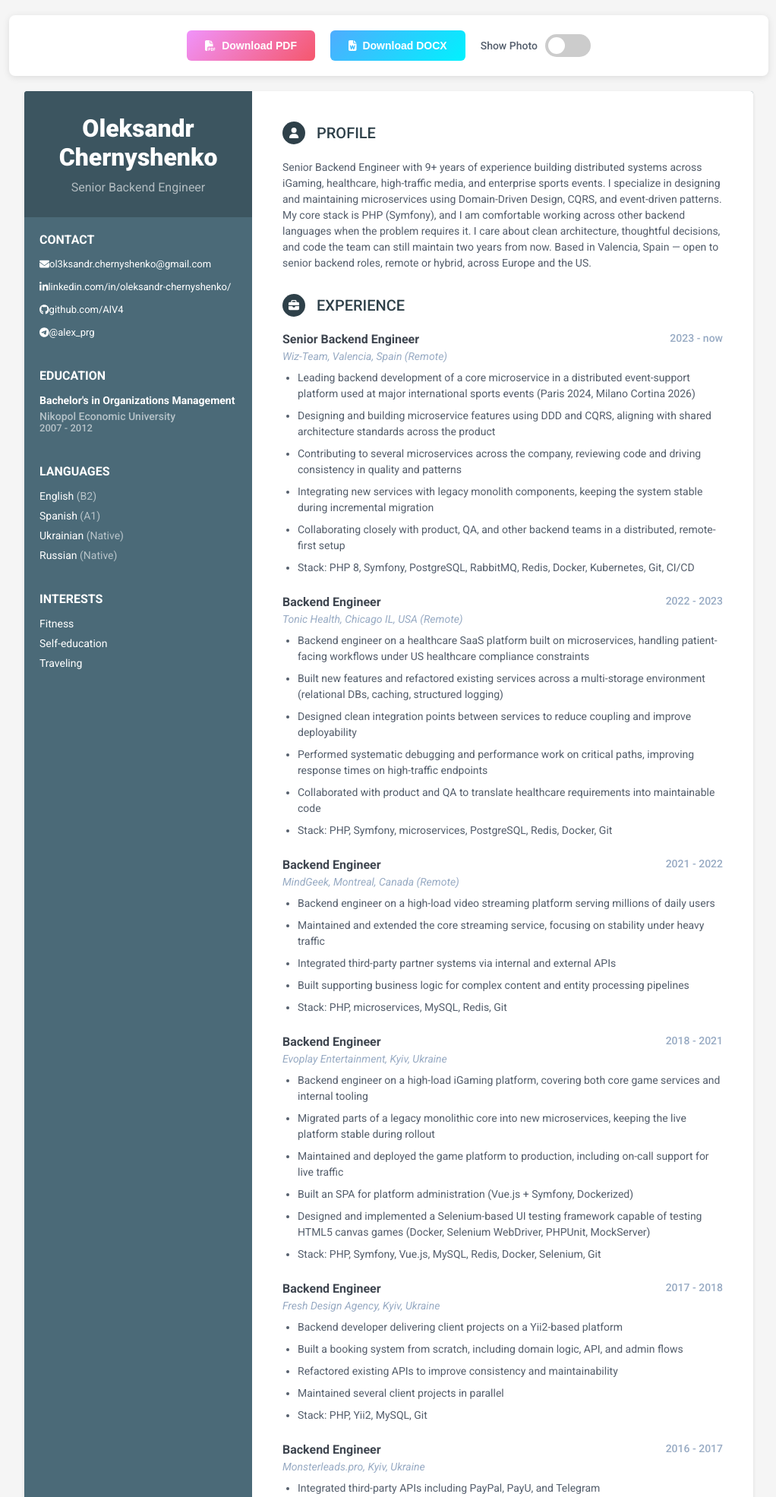
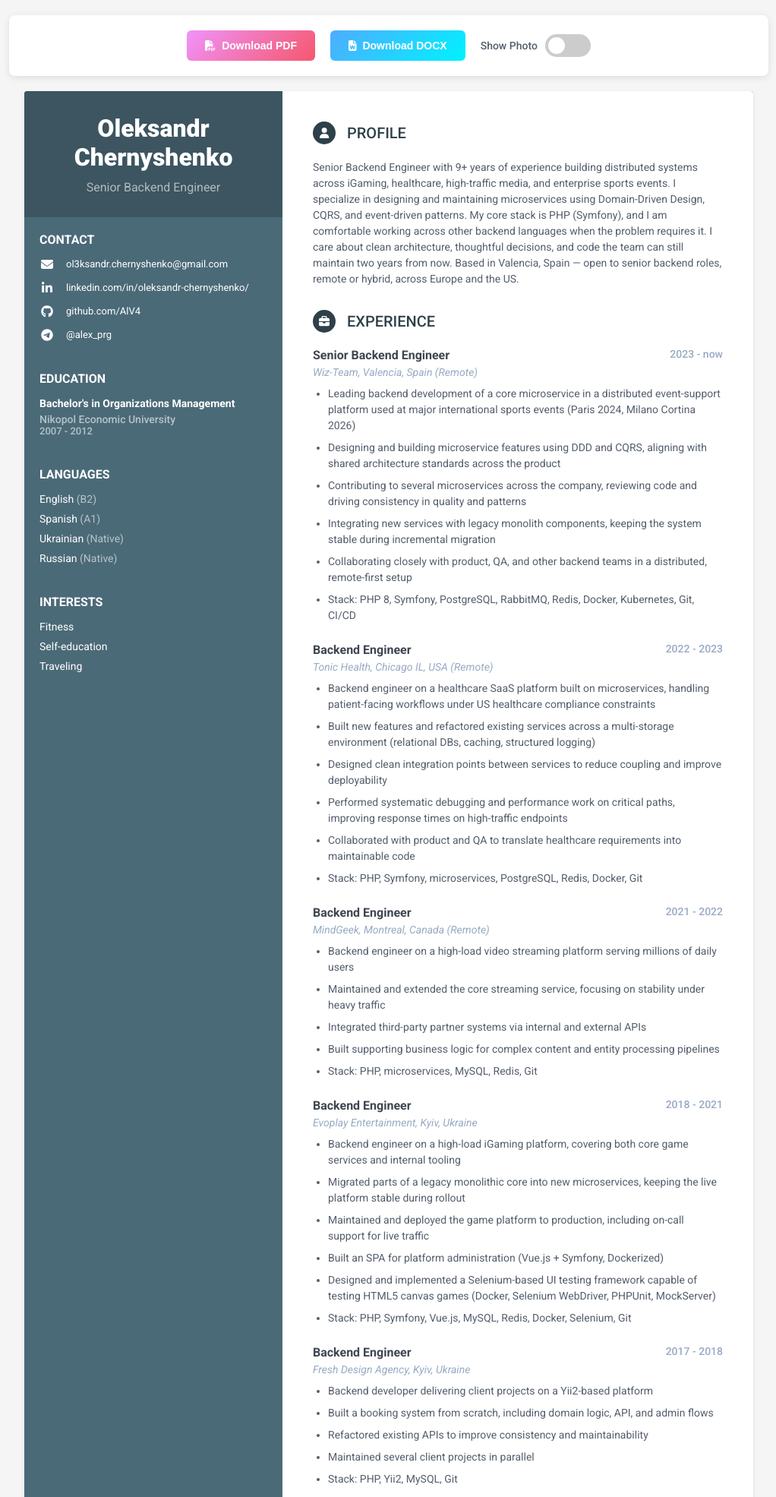
Before and after one commit to AlV4/cv, a PHP site: page / in a window 1280 px wide. Shown: the top 1971 px of the page at 76% size, without its empty margins (128-1150 px from the left). Run offline with PHP 8.4, Linux system fonts and the light colour scheme; some libraries are stand-ins or nearby versions.

Commit message:
Fixed styles

```diff
--- a/assets/css/styles.css
+++ b/assets/css/styles.css
@@ -147,7 +147,7 @@ input:checked + .toggle-slider:before {
     background: #4B6A78;
     position: absolute;
     left: 0;
-    width: 300px;
+    width: 340px;
     height: 100%;
     min-height: 800px;
     color: #fff;
@@ -218,7 +218,8 @@ input:checked + .toggle-slider:before {
     margin-bottom: 0;
 }
 
-.contact-list i {
+.contact-list i,
+.contact-list svg {
     margin-right: 15px;
     font-size: 16px;
     width: 20px;
@@ -292,7 +293,7 @@ input:checked + .toggle-slider:before {
 .main-wrapper {
     background: #fff;
     padding: 40px;
-    margin-left: 300px;
+    margin-left: 340px;
     min-height: 800px;
 }
 
```
